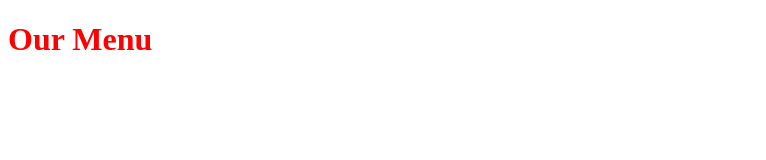
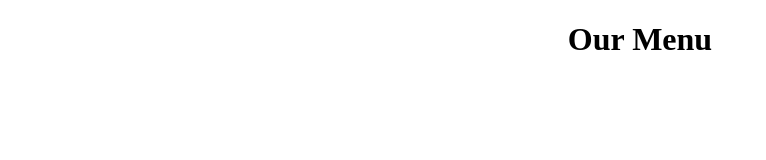
Before and after one commit to glennbravy/project2, a plain HTML site: page index.html in a window 1280 px wide. Shown: the whole page, without its empty margins (0-766 px from the left). Drawn offline with Linux system fonts and the light colour scheme.

Commit message:
Update style.css

```diff
--- a/css/style.css
+++ b/css/style.css
@@ -1,3 +1,3 @@
 h1 {
-	color: red;
+	text-align: center;
 }
```
